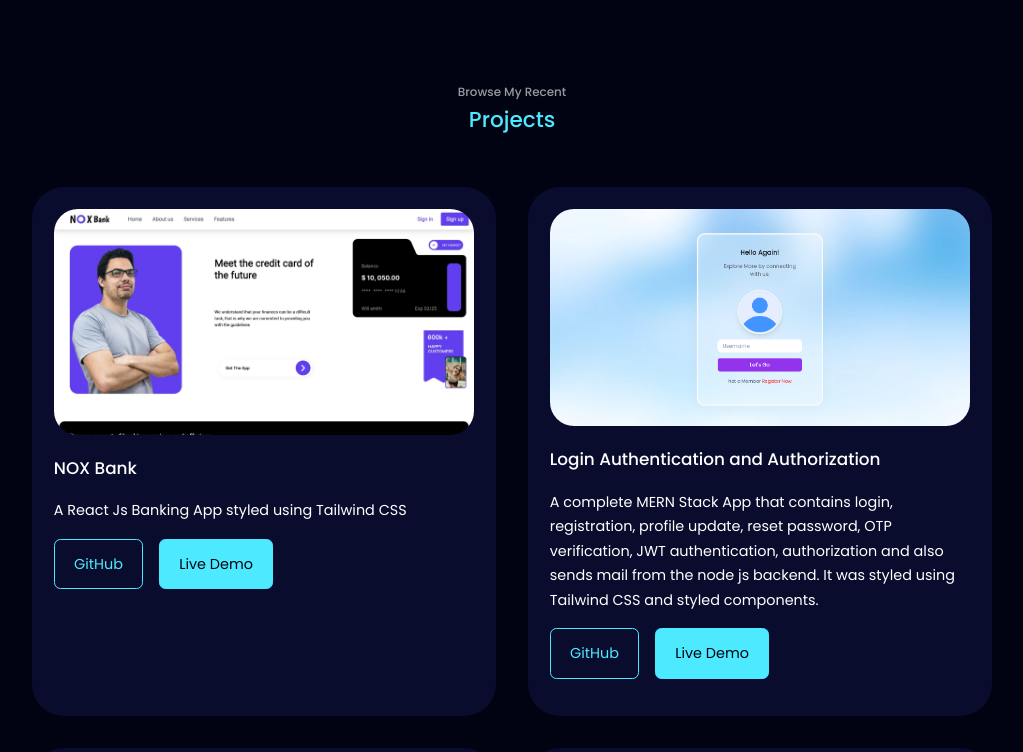
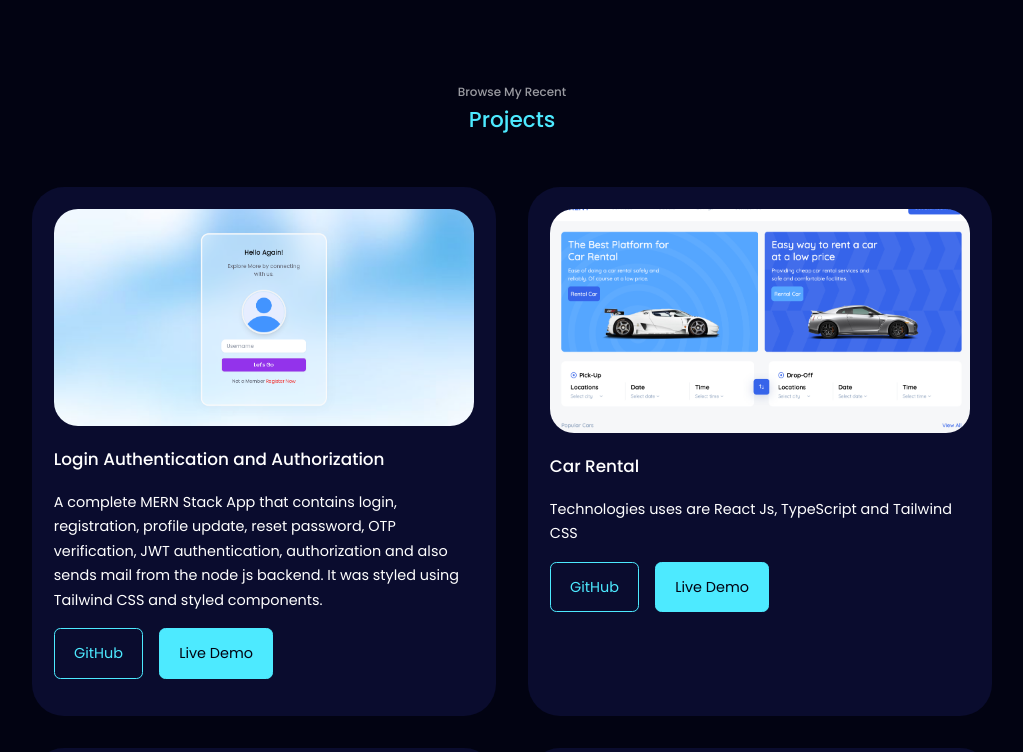
Before and after one commit to LeoSage01/my-Portfolio, a React (Vite) app: page / in a window 1280 px wide. Shown: the part 2000-2752 px from the top of the page, without its empty margins (128-1151 px from the left). Built offline with nearby package versions, Linux system fonts and the light colour scheme.

Commit message:
Update Portfolio.jsx

```diff
--- a/src/components/portfolio/Portfolio.jsx
+++ b/src/components/portfolio/Portfolio.jsx
@@ -11,14 +11,14 @@
 import IMG9 from '../../assets/food.png'
 
 const data = [
-  {
-    id: 1,
-    image: IMG1,
-    title: 'NOX Bank',
-    desc: 'A React Js Banking App styled using Tailwind CSS',
-    github: 'https://github.com/LeoSage01/Banking-website',
-    demo: 'https://banking-website-5rwq.vercel.app/'
-  },
+  // {
+  //   id: 1,
+  //   image: IMG1,
+  //   title: 'NOX Bank',
+  //   desc: 'A React Js Banking App styled using Tailwind CSS',
+  //   github: 'https://github.com/LeoSage01/Banking-website',
+  //   demo: 'https://banking-website-5rwq.vercel.app/'
+  // },
   {
     id: 6,
     image: IMG6,
```
